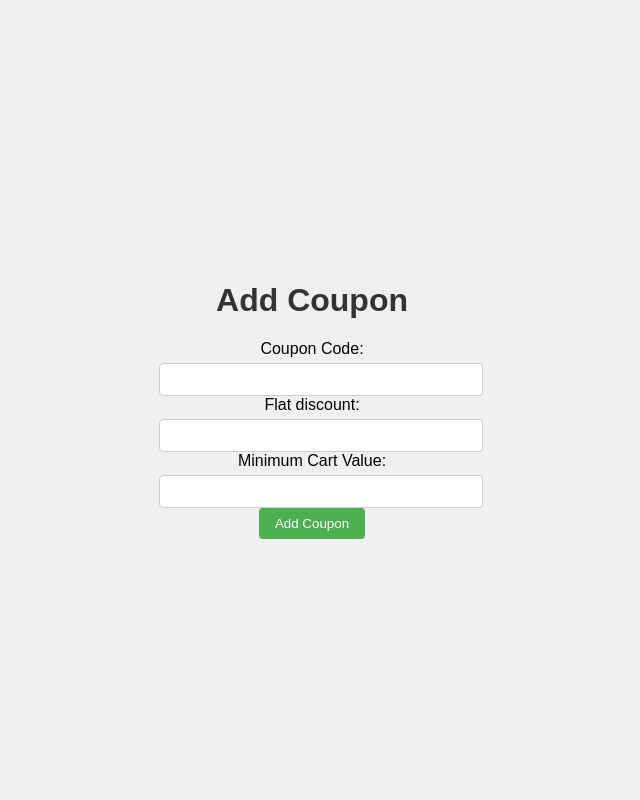
After one commit to himangg/Digital-Konbini, a Flask app: page /add_coupon in a window 1280 px wide. The commit adds this page. Shown: the whole page, without its empty margins (328-968 px from the left). Run offline with Flask 3, Linux system fonts and the light colour scheme.

Commit message:
ADDED COUPON FUNCTIONALITY

```diff
--- a/DBMS_Frontend/app.py
+++ b/DBMS_Frontend/app.py
@@ -148,6 +148,42 @@ def update_admin_details():
             return "Update Failed"
     return render_template('update_admin_details.html')
 
+@app.route('/add_coupon',methods=['GET','POST'])
+def add_coupon():
+    if request.method=='POST':
+        code=request.form['code']
+        flat_discount=request.form['flat_discount']
+        min_cart=request.form['min_cart']
+        admin_id=session.get('current_user_id')
+        result=backend.new_coupon(admin_id,flat_discount,min_cart,code)
+        if result == 'Success':
+            return 'Coupon added successfully!'
+        else:
+            return 'Addition Failed'
+    else:
+        return render_template('add_coupon.html')
+
+@app.route('/view_coupons')
+def view_coupons():
+    result= backend.view_coupons()
+    print(result)
+    return render_template('view_coupons.html',coupons=result)
+
+@app.route('/delete_coupon',methods=['POST'])
+def delete_coupon():
+    if request.method == 'POST':
+        coupon_code=request.form['coupon_code']
+        result=backend.delete_coupon(coupon_code)
+        print(result)
+        return "Coupon removed Successfully!"
+
+    if request.method == 'POST':
+        print("remove from cart")
+        product_id = request.form['product_id']
+        current_user_id = session.get('current_user_id')
+        result=backend.remove_product_from_cart(product_id,current_user_id)
+        print(result)
+        return "Product removed from cart successfully!"
 
 @app.route('/view_customers')
 def view_customers():
@@ -169,11 +205,6 @@ def selling_report():
 def view_orders_summary():
     result=backend.display_all_orders_summary_format()
     return render_template('view_orders_summary.html', orders_summary=result)
-
-# @app.route('/view_products')
-# def view_products():
-#     result=backend.product_search()
-#     return render_template('view_products.html', products=result)
 
 @app.route('/view_products')
 def view_products():
--- /dev/null
+++ b/DBMS_Frontend/templates/add_coupon.html
@@ -0,0 +1,72 @@
+<!DOCTYPE html>
+<html lang="en">
+<head>
+    <meta charset="UTF-8">
+    <meta name="viewport" content="width=device-width, initial-scale=1.0">
+    <title>Add Coupon</title>
+    <style>
+        body {
+            background-color: #f0f0f0;
+            font-family: Arial, sans-serif;
+            display: flex;
+            justify-content: center;
+            align-items: center;
+            height: 100vh;
+            margin: 0;
+        }
+
+        .container {
+            text-align: center;
+        }
+
+        h1 {
+            color: #333;
+        }
+
+        .form-group {
+            margin-bottom: 20px;
+        }
+
+        label {
+            display: block;
+            margin-bottom: 5px;
+        }
+
+        input[type="text"],
+        textarea {
+            padding: 8px;
+            width: 100%;
+            border: 1px solid #ccc;
+            border-radius: 4px;
+        }
+
+        button {
+            padding: 8px 16px;
+            background-color: #4CAF50;
+            color: white;
+            border: none;
+            border-radius: 4px;
+            cursor: pointer;
+        }
+
+        button:hover {
+            background-color: #45a049;
+        }
+    </style>
+</head>
+<body>
+    <div class="container">
+        <h1>Add Coupon</h1>
+        <form action="/add_coupon" method="POST">
+
+                <label for="code">Coupon Code:</label>
+                <input type="text" id="code" name="code" required>
+                <label for="flat_discount">Flat discount:</label>
+                <input type="text" id="flat_discount" name="flat_discount">
+                <label for="min_cart">Minimum Cart Value:</label>
+                <input type="text" id="min_cart" name="min_cart" required>
+            <button type="submit">Add Coupon</button>
+        </form>
+    </div>
+</body>
+</html>
--- a/DBMS_Frontend/templates/admin_home.html
+++ b/DBMS_Frontend/templates/admin_home.html
@@ -53,6 +53,8 @@
             <button onclick="location.href='/view_suppliers'">View All Suppliers</button>
             <button onclick="location.href='/view_customers'">View All Customers</button>
             <button onclick="location.href='/view_orders_summary'">View Orders Summary</button>
+            <button onclick="location.href='/view_coupons', this">View Coupons</button>
+            <button onclick="location.href='/add_coupon', this">Add New Coupon</button>
 
         </div>
     </div>
```
Also changed, not shown: DBMS_Frontend/templates/view_coupons.html (added, +113 -0 lines).
